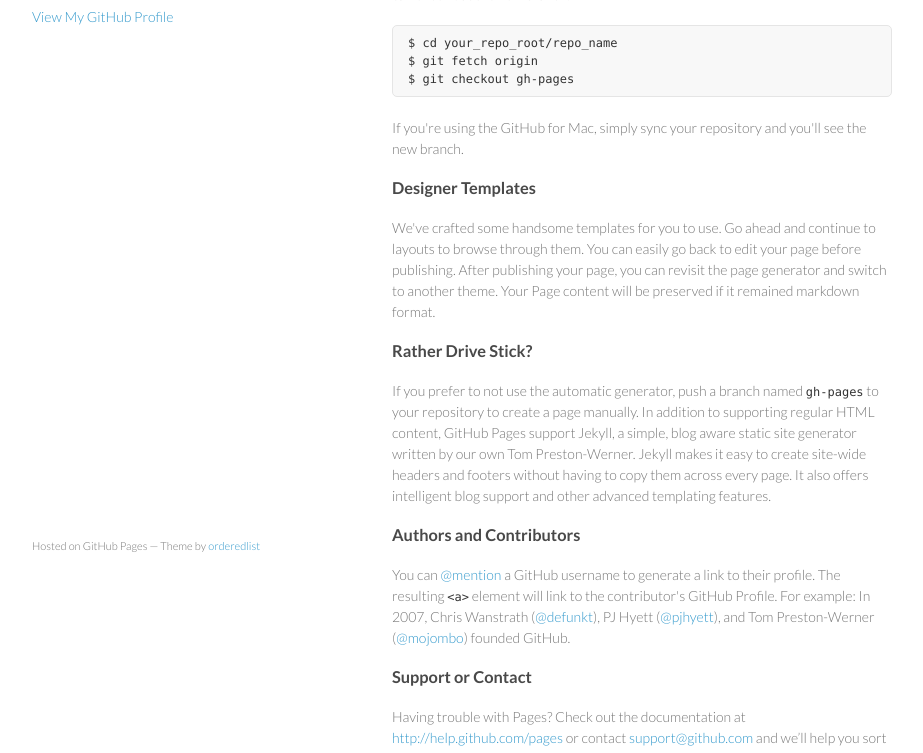
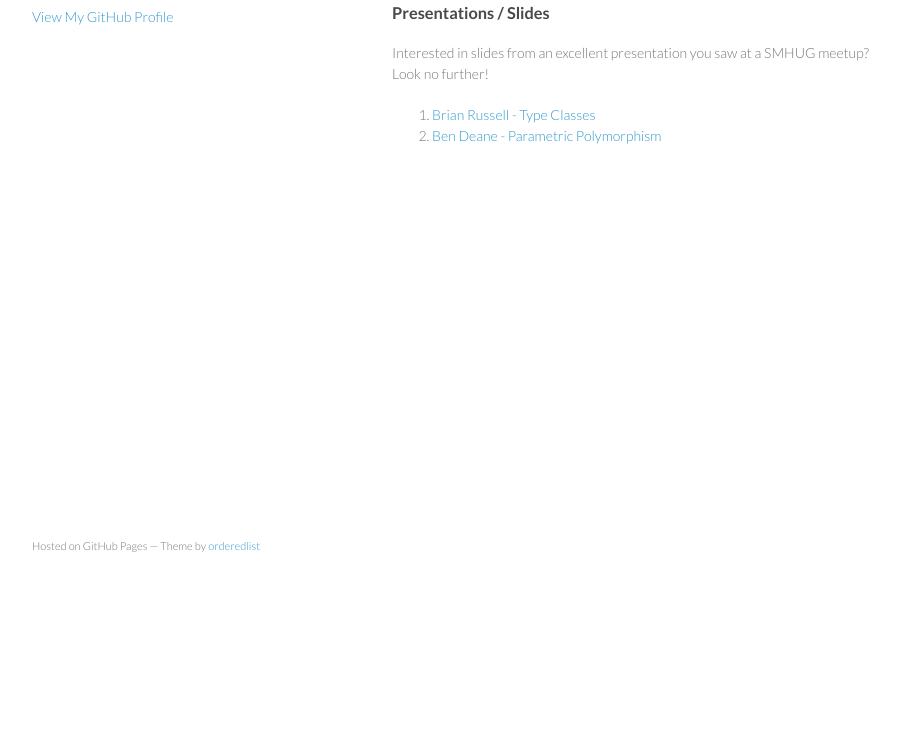
Before and after one commit to sm-haskell-users-group/sm-haskell-users-group.github.io, a plain HTML site: page index.html in a window 1280 px wide. Shown: the part 175-928 px from the top of the page, without its empty margins (178-1101 px from the left). After the commit the page ends 800 px from the top, so only its background shows below. Drawn offline with Linux system fonts and the light colour scheme.

Commit message:
Replace master branch with page content via GitHub

```diff
--- a/index.html
+++ b/index.html
@@ -24,36 +24,19 @@
       </header>
       <section>
         <h3>
-<a id="welcome-to-github-pages" class="anchor" href="#welcome-to-github-pages" aria-hidden="true"><span class="octicon octicon-link"></span></a>Welcome to GitHub Pages.</h3>
+<a id="welcome-to-the-santa-monica-haskell-users-group" class="anchor" href="#welcome-to-the-santa-monica-haskell-users-group" aria-hidden="true"><span class="octicon octicon-link"></span></a>Welcome to the Santa Monica Haskell Users Group</h3>
 
-<p>This automatic page generator is the easiest way to create beautiful pages for all of your projects. Author your page content here using GitHub Flavored Markdown, select a template crafted by a designer, and publish. After your page is generated, you can check out the new branch:</p>
-
-<pre><code>$ cd your_repo_root/repo_name
-$ git fetch origin
-$ git checkout gh-pages
-</code></pre>
-
-<p>If you're using the GitHub for Mac, simply sync your repository and you'll see the new branch.</p>
+<p>The Santa Monica Haskell Users Group is for all programmers either interested in or experienced with the Haskell programming language. We get together for talks, book reviews, and general discussion.</p>
 
 <h3>
-<a id="designer-templates" class="anchor" href="#designer-templates" aria-hidden="true"><span class="octicon octicon-link"></span></a>Designer Templates</h3>
+<a id="presentations--slides" class="anchor" href="#presentations--slides" aria-hidden="true"><span class="octicon octicon-link"></span></a>Presentations / Slides</h3>
 
-<p>We've crafted some handsome templates for you to use. Go ahead and continue to layouts to browse through them. You can easily go back to edit your page before publishing. After publishing your page, you can revisit the page generator and switch to another theme. Your Page content will be preserved if it remained markdown format.</p>
+<p>Interested in slides from an excellent presentation you saw at a SMHUG meetup? Look no further!</p>
 
-<h3>
-<a id="rather-drive-stick" class="anchor" href="#rather-drive-stick" aria-hidden="true"><span class="octicon octicon-link"></span></a>Rather Drive Stick?</h3>
-
-<p>If you prefer to not use the automatic generator, push a branch named <code>gh-pages</code> to your repository to create a page manually. In addition to supporting regular HTML content, GitHub Pages support Jekyll, a simple, blog aware static site generator written by our own Tom Preston-Werner. Jekyll makes it easy to create site-wide headers and footers without having to copy them across every page. It also offers intelligent blog support and other advanced templating features.</p>
-
-<h3>
-<a id="authors-and-contributors" class="anchor" href="#authors-and-contributors" aria-hidden="true"><span class="octicon octicon-link"></span></a>Authors and Contributors</h3>
-
-<p>You can <a href="https://github.com/blog/821" class="user-mention">@mention</a> a GitHub username to generate a link to their profile. The resulting <code>&lt;a&gt;</code> element will link to the contributor's GitHub Profile. For example: In 2007, Chris Wanstrath (<a href="https://github.com/defunkt" class="user-mention">@defunkt</a>), PJ Hyett (<a href="https://github.com/pjhyett" class="user-mention">@pjhyett</a>), and Tom Preston-Werner (<a href="https://github.com/mojombo" class="user-mention">@mojombo</a>) founded GitHub.</p>
-
-<h3>
-<a id="support-or-contact" class="anchor" href="#support-or-contact" aria-hidden="true"><span class="octicon octicon-link"></span></a>Support or Contact</h3>
-
-<p>Having trouble with Pages? Check out the documentation at <a href="http://help.github.com/pages">http://help.github.com/pages</a> or contact <a href="mailto:support@github.com">support@github.com</a> and we’ll help you sort it out.</p>
+<ol>
+<li><a href="%22pdfs/Brian%20Russel%20-%20Type%20Classes.pdf%22">Brian Russell - Type Classes</a></li>
+<li><a href="%22pdfs/Ben%20Deane%20-%20Parametric%20Polymorphism.pdf%22">Ben Deane - Parametric Polymorphism</a></li>
+</ol>
       </section>
       <footer>
         <p><small>Hosted on GitHub Pages &mdash; Theme by <a href="https://github.com/orderedlist">orderedlist</a></small></p>
```
Also changed, not shown: params.json (+1 -1 lines).
